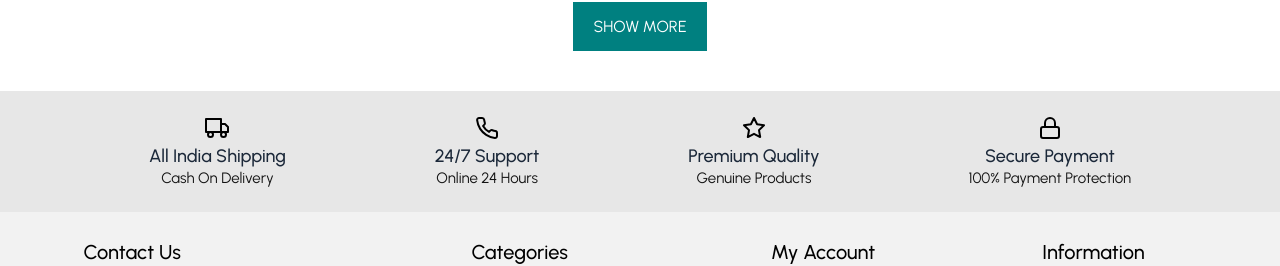
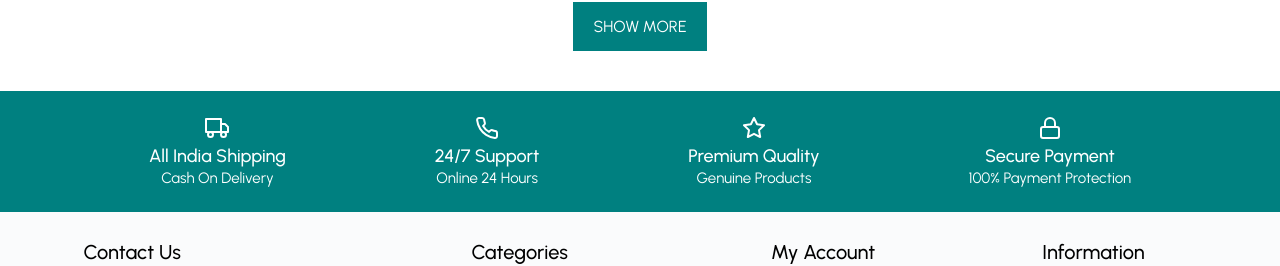
Before and after one commit to SukhjinderArora/fullstack-ecommerce-app, a React (Create React App) app: page / in a window 1280 px wide. Shown: the part 4846-5112 px from the top of the page. Built offline with nearby package versions, Linux system fonts and the light colour scheme.

Commit message:
change footer background colors

```diff
--- a/src/components/Footer.jsx
+++ b/src/components/Footer.jsx
@@ -6,7 +6,7 @@ const FooterContainer = styled.footer``;
 const SiteFeatures = styled.div`
   display: flex;
   justify-content: space-evenly;
-  background: #e7e7e7;
+  background: teal;
   padding: 25px 0;
 `;
 
@@ -19,18 +19,18 @@ const FeatureIcon = styled.div``;
 const FeatureTitle = styled.p`
   font-size: 18px;
   font-weight: 500;
-  color: rgb(27, 40, 57);
+  color: #fff;
   line-height: 25px;
 `;
 
 const FeatureSubTitle = styled.p`
   font-size: 15px;
-  color: rgb(19 19 19);
+  color: #fff;
   line-height: 18px;
 `;
 
 const MainFooter = styled.div`
-  background: rgba(0, 0, 0, 0.05);
+  background: #fafbfc;
   display: flex;
   align-items: flex-start;
   justify-content: space-around;
@@ -61,28 +61,28 @@ const Footer = () => {
       <SiteFeatures>
         <SiteFeature>
           <FeatureIcon>
-            <Truck />
+            <Truck stroke="white" />
           </FeatureIcon>
           <FeatureTitle>All India Shipping</FeatureTitle>
           <FeatureSubTitle>Cash On Delivery</FeatureSubTitle>
         </SiteFeature>
         <SiteFeature>
           <FeatureIcon>
-            <Phone />
+            <Phone stroke="white" />
           </FeatureIcon>
           <FeatureTitle>24/7 Support</FeatureTitle>
           <FeatureSubTitle>Online 24 Hours</FeatureSubTitle>
         </SiteFeature>
         <SiteFeature>
           <FeatureIcon>
-            <Star />
+            <Star stroke="white" />
           </FeatureIcon>
           <FeatureTitle>Premium Quality</FeatureTitle>
           <FeatureSubTitle>Genuine Products</FeatureSubTitle>
         </SiteFeature>
         <SiteFeature>
           <FeatureIcon>
-            <Lock />
+            <Lock stroke="white" />
           </FeatureIcon>
           <FeatureTitle>Secure Payment</FeatureTitle>
           <FeatureSubTitle>100% Payment Protection</FeatureSubTitle>
```
